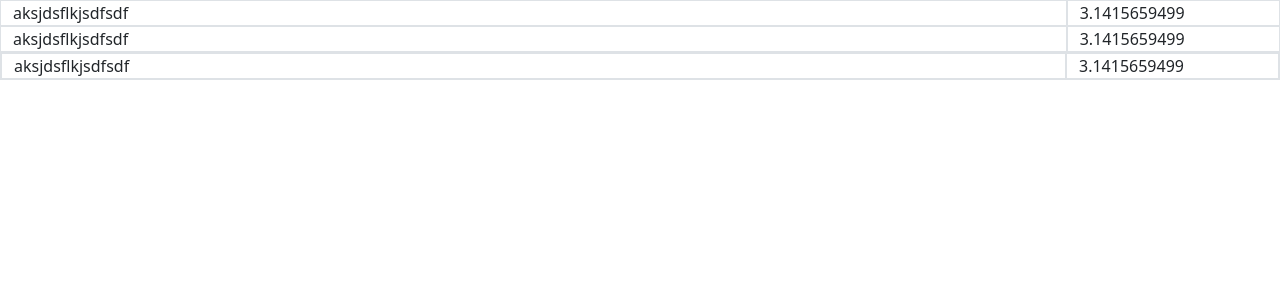
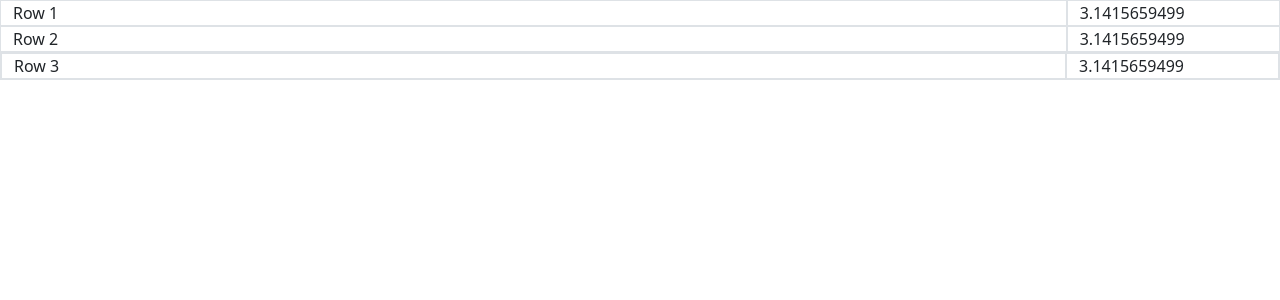
Before and after one commit to kerneljack/base-flask-bootstrap, a Flask app: page / in a window 1280 px wide. Shown: the part 56-356 px from the top of the page. Run offline with Flask 2, Linux system fonts and the light colour scheme.

Commit message:
updating base template and README, adding screenshot

```diff
--- a/app/templates/index.html
+++ b/app/templates/index.html
@@ -4,16 +4,15 @@
 {% block content %}
 <div class="container-fluid">
     <div class="row">
-      <div class="col-sm-10 border">aksjdsflkjsdfsdf</div>
+      <div class="col-sm-10 border">Row 1</div>
       <div class="col-sm-2 border">3.1415659499</div>
     </div>
     <div class="row">
-      <div class="col-sm-10 border">aksjdsflkjsdfsdf</div>
+      <div class="col-sm-10 border">Row 2</div>
       <div class="col-sm-2 border">3.1415659499</div>
     </div>
     <div class="row border">
-      <div class="col-sm-10 border">aksjdsflkjsdfsdf</div>
+      <div class="col-sm-10 border">Row 3</div>
       <div class="col-sm-2 border">3.1415659499</div>
     </div>
-  </div>
 {% endblock %}
```
Also changed, not shown: README.md, screenshot.png (added).
